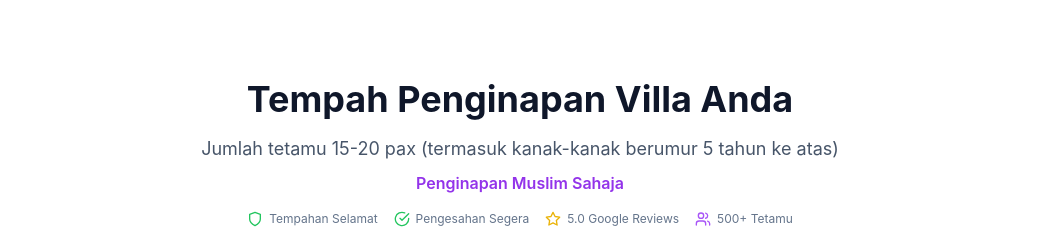
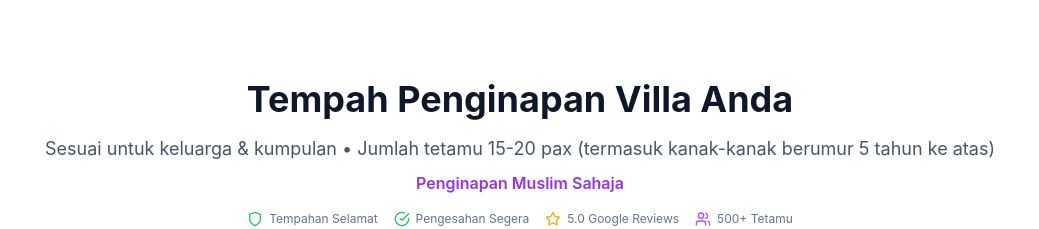
Before and after one commit to najmizulhusni/lavender-villa, a React (Vite) app: page / in a window 1280 px wide. Shown: the part 5080-5309 px from the top of the page, without its empty margins (120-1159 px from the left). Built offline with nearby package versions, Linux system fonts and the light colour scheme; no server answers; the database is empty.

Commit message:
Add back 'Sesuai untuk keluarga & kumpulan' text

```diff
--- a/src/App.jsx
+++ b/src/App.jsx
@@ -1082,7 +1082,7 @@ Saya ingin membuat tempahan untuk Lavender Villa Melaka pada tarikh di atas. Sil
         <div className="max-w-5xl mx-auto px-4 sm:px-6">
           <div className="text-center mb-8 sm:mb-12">
             <h2 className="text-2xl sm:text-3xl md:text-4xl font-bold mb-3 sm:mb-4 text-slate-900">Tempah Penginapan Villa Anda</h2>
-            <p className="text-slate-600 text-sm sm:text-base md:text-lg mb-2">Jumlah tetamu 15-20 pax (termasuk kanak-kanak berumur 5 tahun ke atas)</p>
+            <p className="text-slate-600 text-sm sm:text-base md:text-lg mb-2">Sesuai untuk keluarga & kumpulan • Jumlah tetamu 15-20 pax (termasuk kanak-kanak berumur 5 tahun ke atas)</p>
             <p className="text-purple-600 text-sm sm:text-base font-semibold mb-4">Penginapan Muslim Sahaja</p>
 
             {/* Trust Badges */}
```
